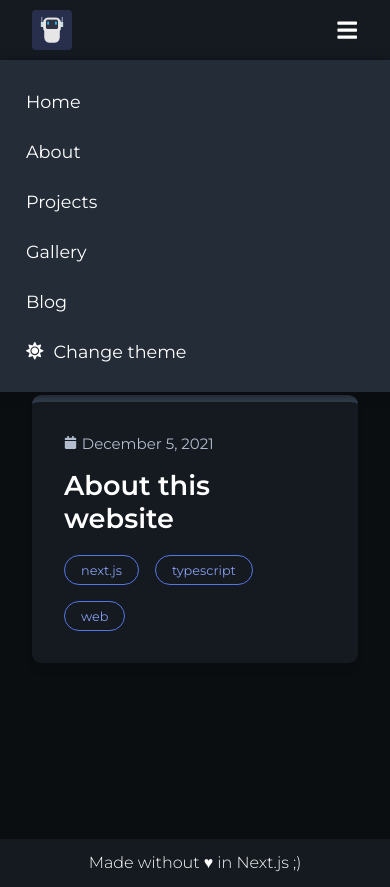
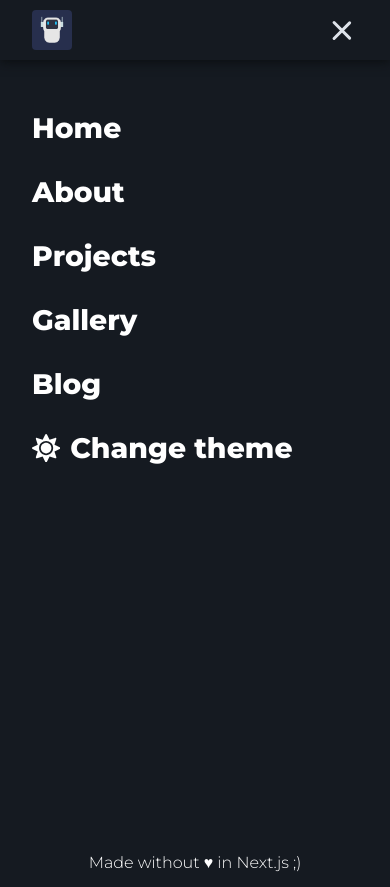
Before and after one commit to robiot/website-03, a Next.js app: page /blog in a window 390 px wide. Both pictures are taken after a click on the element 346 px from the left and 32 px from the top of the page. Built offline with nearby package versions, Linux system fonts and the light colour scheme.

Commit message:
New dropdown

```diff
--- a/src/components/Nav.tsx
+++ b/src/components/Nav.tsx
@@ -1,7 +1,7 @@
 import Link from "next/link";
 import Router from "next/router";
 import { useContext, useState } from "react";
-import { FaBars, FaMoon, FaSun } from "react-icons/fa";
+import { FaMoon, FaSun } from "react-icons/fa";
 import styled from "styled-components";
 
 import { Container } from "../lib/style";
@@ -34,7 +34,7 @@ const NavContainer = styled(Container)`
 const Holder = styled.div`
     position: sticky;
     top: 0;
-    z-index: 50;
+    z-index: 100;
     background-color: ${({ theme }) => theme.palette.primary[800]};
     height: 60px;
     display: flex;
@@ -76,32 +76,110 @@ const HomeImage = styled.img`
     cursor: pointer;
 `;
 
-const MenuIconWrapper = styled.div`
-    margin-top: 5px;
+const ToggleDropdown = styled.div`
     cursor: pointer;
+    width: 25px;
+    height: 20px;
+    transform: rotate(0deg);
+    position: relative;
+    margin: 50px auto;
+
     @media (min-width: ${({ theme }) => theme.breakpoints.large}) {
         display: none;
+    }
+
+    & span {
+        transition-property: transform, top, width, opacity;
+        transition-duration: 0.2s;
+        transition-timing-function: ease-in-out;
+
+        display: block;
+        position: absolute;
+        border-radius: 9px;
+        left: 0;
+        height: 3px;
+        width: 100%;
+        background-color: ${({ theme }) => theme.palette.primary[100]};
+        transform-origin: left center; // ?
+    }
+
+    & span:nth-child(1) {
+        top: 0;
+    }
+
+    & span:nth-child(2) {
+        top: 50%;
+    }
+
+    & span:nth-child(3) {
+        top: 100%;
+    }
+
+    &.open span:nth-child(1) {
+        transform: rotate(45deg);
+    }
+
+    &.open span:nth-child(2) {
+        width: 0%;
+        opacity: 0;
+    }
+
+    &.open span:nth-child(3) {
+        transform: rotate(-45deg);
+        top: 90%;
     }
 `;
 
 const Dropdown = styled.div`
-    background-color: ${({ theme }) => theme.palette.primary[700]};
-    top: 60px;
+    background-color: ${({ theme }) => theme.palette.primary[800]};
+    height: 100%;
+    top: -100%;
     position: fixed;
-    padding: 1rem;
     width: 100%;
     left: 0;
-    z-index: 100;
-    box-shadow: 0 2px 10px 0px ${({ theme }) => theme.palette.primary[900]};
+    z-index: 10;
     display: flex;
     flex-direction: column;
+    transition: top 0.3s ease-in;
+
     @media (min-width: ${({ theme }) => theme.breakpoints.large}) {
         display: none;
+    }
+
+    &.open {
+        top: 0;
+    }
+
+    & * {
+        transition: opacity 0.6s ease-out;
+        opacity: 0;
+    }
+
+    &.open * {
+        opacity: 1;
+    }
+`;
+
+const DropdownItemsWrapper = styled.div`
+    height: 100%;
+    display: flex;
+    flex-direction: column;
+    padding-top: 6rem;
+    @media (min-width: ${({ theme }) => theme.breakpoints.small}) {
+        padding-top: 0;
+        justify-content: center;
     }
 `;
 
 const DropdownItem = styled(NavItem)`
-    height: 50px;
+    padding: 15px 0 15px 2rem;
+    height: fit-content;
+    font-weight: 700;
+    font-size: calc(1.5rem + 0.5vh);
+    @media (min-width: ${({ theme }) => theme.breakpoints.small}) {
+        font-size: 2.5rem;
+        padding-left: 4rem;
+    }
 `;
 
 const ThemeSwitcher = styled.div`
@@ -118,9 +196,6 @@ const ThemeSwitcher = styled.div`
     @media (max-width: ${({ theme }) => theme.breakpoints.large}) {
         display: none;
     }
-    /* &:hover {
-        color: ${({ theme }) => theme.palette.secondary.default};
-    } */
 `;
 
 const ThemeThumb = styled.div`
@@ -147,6 +222,7 @@ const Nav = () => {
     };
 
     return (
+        <>
             <Holder>
                 <NavContainer>
                     <Wrapper>
@@ -171,27 +247,49 @@ const Nav = () => {
 
                                 {NavItemsList.map((item, index) => {
                                     return (
-                                    <Link href={item.to} key={index} passHref>
+                                        <Link
+                                            href={item.to}
+                                            key={index}
+                                            passHref
+                                        >
                                             <NavItem>{item.name}</NavItem>
                                         </Link>
                                     );
                                 })}
                             </NavItems>
 
-                        <MenuIconWrapper>
-                            <FaBars
+                            <ToggleDropdown
+                                className={dropdown ? "open" : ""}
                                 onClick={() => {
                                     setDropdown(!dropdown);
                                 }}
-                                width="1px"
-                                fontSize="1.4rem"
+                            >
+                                <span />
+                                <span />
+                                <span />
+                            </ToggleDropdown>
+                        </Wrapper>
+                    </Wrapper>
+                </NavContainer>
+                <ThemeSwitcher
+                    onClick={() => {
+                        setThemeEverywhere();
+                    }}
+                >
+                    <ThemeThumb
+                        style={{
+                            marginLeft:
+                                theme == "light" ? "calc(100% - 25px)" : 0,
+                        }}
                     />
-                        </MenuIconWrapper>
+                </ThemeSwitcher>
+            </Holder>
 
-                        {dropdown && (
-                            <Dropdown>
+            <Dropdown className={dropdown ? "open" : ""}>
+                <DropdownItemsWrapper>
                     <DropdownItem
                         onClick={() => {
+                            setDropdown(false);
                             window.scrollTo(0, 0);
                             Router.push("/");
                         }}
@@ -201,12 +299,12 @@ const Nav = () => {
 
                     {NavItemsList.map((item, index) => {
                         return (
-                                        <Link
-                                            href={item.to}
-                                            key={index}
-                                            passHref
+                            <Link href={item.to} key={index} passHref>
+                                <DropdownItem
+                                    onClick={() => {
+                                        setDropdown(false);
+                                    }}
                                 >
-                                            <DropdownItem>
                                     {item.name}
                                 </DropdownItem>
                             </Link>
@@ -229,23 +327,9 @@ const Nav = () => {
                             Change theme
                         </div>
                     </DropdownItem>
+                </DropdownItemsWrapper>
             </Dropdown>
-                        )}
-                    </Wrapper>
-                </Wrapper>
-            </NavContainer>
-            <ThemeSwitcher
-                onClick={() => {
-                    setThemeEverywhere();
-                }}
-            >
-                <ThemeThumb
-                    style={{
-                        marginLeft: theme == "light" ? "calc(100% - 25px)" : 0,
-                    }}
-                />
-            </ThemeSwitcher>
-        </Holder>
+        </>
     );
 };
 
--- a/src/lib/style.ts
+++ b/src/lib/style.ts
@@ -59,3 +59,14 @@ export const slideDownKeyframe = keyframes`
     transform: translateY(0);
   }
 `;
+
+export const slideDownFadeKeyframe = keyframes`
+  0% {
+    transform: translateY(-50px);
+    opacity: 0;
+  }
+  100% {
+    transform: translateY(0);
+    opacity: 1;
+  }
+`;
```
Lines whose indentation alone changed are shown as unchanged.
